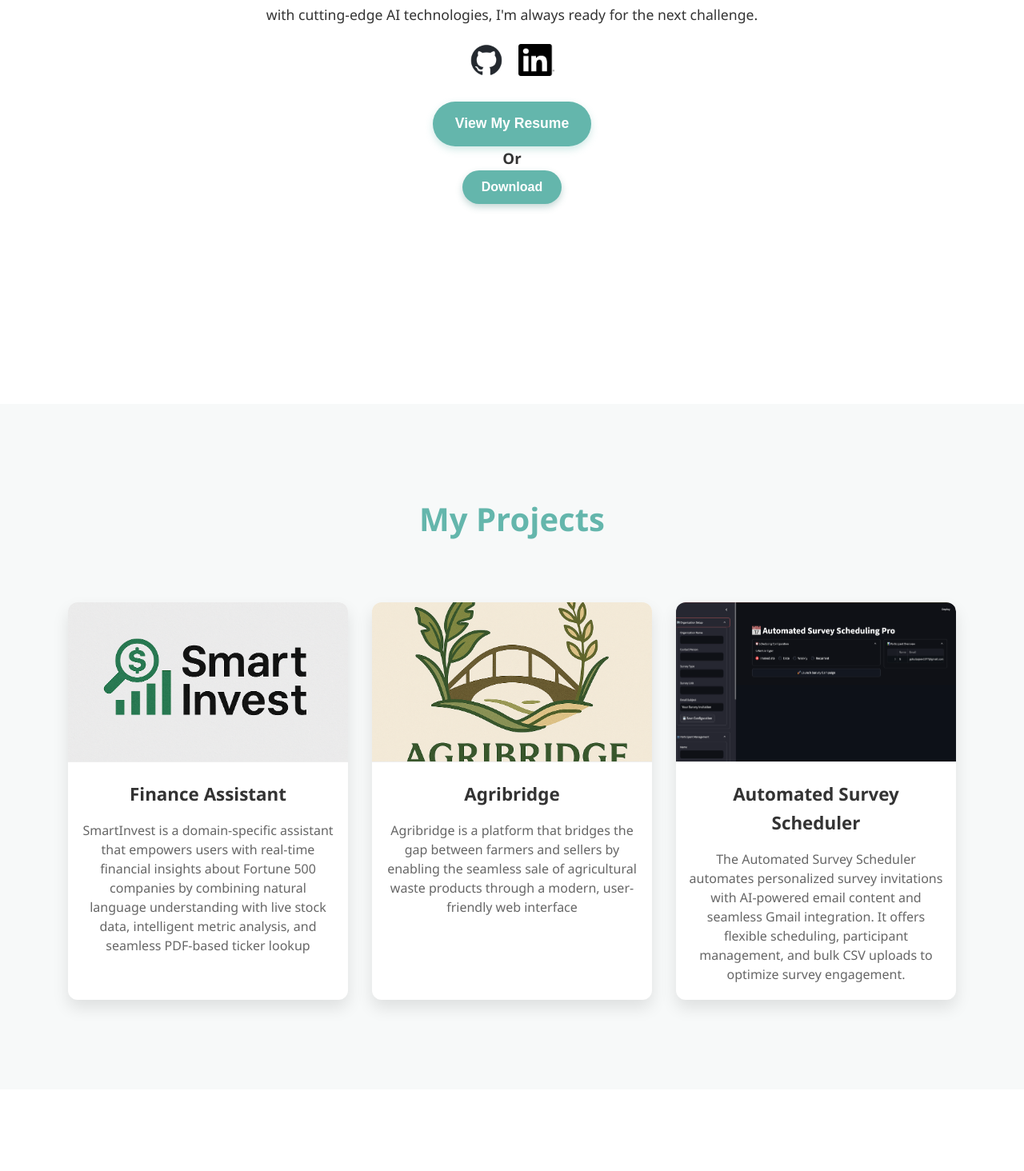
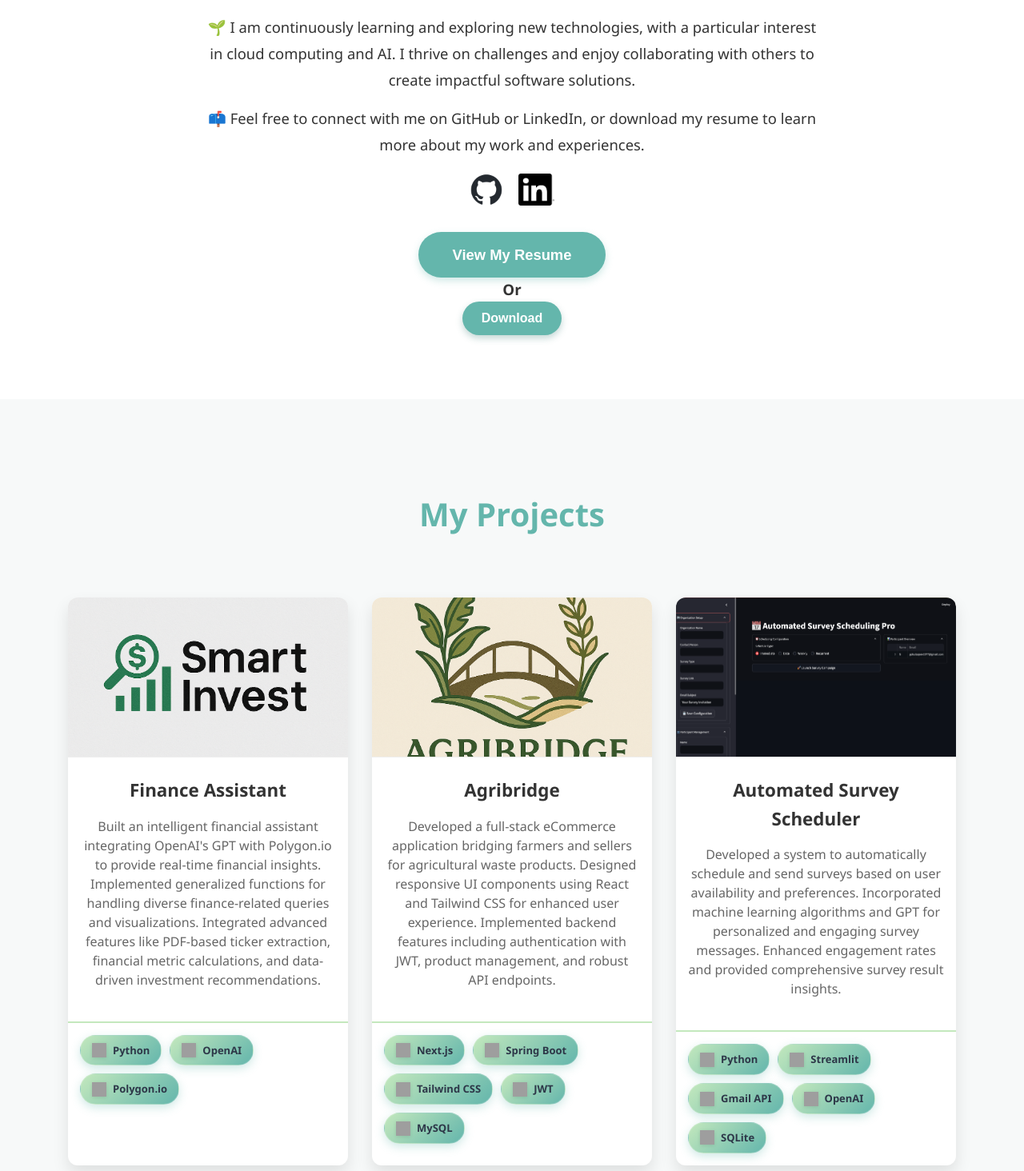
Before and after one commit to Gokulsajeev15/My_Portfolio, a React (Vite) app: page / in a window 1280 px wide. Shown: the part 1333-2797 px from the top of the page at 80% size. Built offline with nearby package versions, Linux system fonts and the light colour scheme; grey boxes are pictures that could not be loaded.

Commit message:
Updated my about page nad projectts page

```diff
--- a/components/About.jsx
+++ b/components/About.jsx
@@ -6,8 +6,14 @@ function About() {
       <>
         <section id="about" className="about">
             <h1>About Me</h1>
-            <p>I'm Gokul Sajeevan, currently pursuing my MSc in Computer Science at University College Dublin. I'm deeply passionate about Software Engineering and AI, actively enhancing my skills to become an impactful software engineer.</p>
-            <p>Technology excites me! I began with Python and Java, ventured into JavaScript, React, and Spring Boot, and now I'm diving deeper into Cloud Technologies, Kubernetes, and Generative AI. Whether it's building intuitive web applications, exploring backend systems, or experimenting with cutting-edge AI technologies, I'm always ready for the next challenge.</p>
+            <p>I'm a Student Doing My MSc Computer Science in UCD</p>
+        <p>👋 Hi, I'm Gokul Sajeev, a passionate software developer with a keen interest in building innovative solutions. Currently pursuing my MSc in Computer Science at University College Dublin, I have a strong foundation in software development and a growing expertise in cloud technologies.</p>
+        <p>💻 I have hands-on experience in developing full-stack applications, with a focus on creating efficient and scalable solutions. My projects include a finance assistant leveraging OpenAI's GPT, an eCommerce platform for agricultural products, and an automated survey scheduler using machine learning.</p>
+        <p>🌱 I am continuously learning and exploring new technologies, with a particular interest in cloud computing and AI. I thrive on challenges and enjoy collaborating with others to create impactful software solutions.</p>
+        <p>📫 Feel free to connect with me on GitHub or LinkedIn, or download my resume to learn more about my work and experiences.</p>
+
+
+            <p></p>
               <div className="about-links">
                 <a href="https://github.com/Gokulsajeev15" target="_blank" rel="noopener noreferrer">
                     <img src="/My_Portfolio/assets/github-mark.png" alt="GitHub" className="social-icon" />
--- a/components/Projects.jsx
+++ b/components/Projects.jsx
@@ -1,13 +1,65 @@
 import React from 'react';
 
 // Reusable ProjectCard Component
-function ProjectCard({ title, description, image,link }) {
+function ProjectCard({ title, description, image, link, technologies }) {
+
+  // Real logo URLs for technologies with reliable CDN sources
+  const getTechLogo = (tech) => {
+    const logoMap = {
+      'Python': 'https://cdn.jsdelivr.net/gh/devicons/devicon/icons/python/python-original.svg',
+      'OpenAI API': 'https://seeklogo.com/images/O/open-ai-logo-8B9BFEDC26-seeklogo.com.png',
+      'Polygon.io': 'https://cdn.brandfetch.io/idfGjoDDfo/w/400/h/400/theme/dark/icon.jpeg?c=1dxbfHSJFAPEGdCLU4o5B',
+      'Streamlit': 'https://streamlit.io/images/brand/streamlit-mark-color.png',
+      'Next.js': 'https://cdn.jsdelivr.net/gh/devicons/devicon/icons/nextjs/nextjs-original.svg',
+      'Spring Boot': 'https://cdn.jsdelivr.net/gh/devicons/devicon/icons/spring/spring-original.svg',
+      'Tailwind CSS': 'https://upload.wikimedia.org/wikipedia/commons/d/d5/Tailwind_CSS_Logo.svg',
+      'JWT': 'https://jwt.io/img/pic_logo.svg',
+      'MySQL': 'https://cdn.jsdelivr.net/gh/devicons/devicon/icons/mysql/mysql-original.svg',
+      'Gmail API': 'https://cdn.jsdelivr.net/gh/devicons/devicon/icons/google/google-original.svg',
+      'SQLite': 'https://cdn.jsdelivr.net/gh/devicons/devicon/icons/sqlite/sqlite-original.svg',
+      'OpenAI': 'https://seeklogo.com/images/O/open-ai-logo-8B9BFEDC26-seeklogo.com.png'
+    };
+    return logoMap[tech];
+  };
+
   return (
     <a className='project-card' href={link}>
       <div>
         <img src={image} alt={title} className="project-image" />
         <h3>{title}</h3>
         <p>{description}</p>
+        {technologies && (
+          <div className="tech-stack">
+            {technologies.map((tech, index) => (
+              <span
+                key={index}
+                className="tech-badge"
+              >
+                <img
+                  src={getTechLogo(tech)}
+                  alt={tech}
+                  style={{
+                    width: '18px',
+                    height: '18px',
+                    filter: 'drop-shadow(0 1px 2px rgba(0,0,0,0.1))'
+                  }}
+                  onError={(e) => {
+                    // Fallback to a simple colored circle if image fails to load
+                    e.target.style.display = 'none';
+                    const fallback = document.createElement('div');
+                    fallback.style.width = '18px';
+                    fallback.style.height = '18px';
+                    fallback.style.borderRadius = '50%';
+                    fallback.style.background = 'linear-gradient(45deg, #4299e1, #63b3ed)';
+                    fallback.style.flexShrink = '0';
+                    e.target.parentNode.insertBefore(fallback, e.target);
+                  }}
+                />
+                {tech}
+              </span>
+            ))}
+          </div>
+        )}
       </div>
     </a>
   );
@@ -19,25 +71,25 @@ function Projects() {
   const projectData = [
     {
       title: 'Finance Assistant',
-      description: "SmartInvest is a domain-specific assistant that empowers users with real-time financial insights about Fortune 500 companies by combining natural language understanding with live stock data, intelligent metric analysis, and seamless PDF-based ticker lookup",
+      description: "Built an intelligent financial assistant integrating OpenAI's GPT with Polygon.io to provide real-time financial insights. Implemented generalized functions for handling diverse finance-related queries and visualizations. Integrated advanced features like PDF-based ticker extraction, financial metric calculations, and data-driven investment recommendations.",
       image: '/My_Portfolio/assets/Finance assistant.png',
-      link:'https://github.com/Gokulsajeev15/Finance-Assistant'
-
+      link:'https://github.com/Gokulsajeev15/Finance-Assistant',
+      technologies: ['Python', 'OpenAI', 'Polygon.io']
     },
 
     {
       title: 'Agribridge',
-      description: "Agribridge is a platform that bridges the gap between farmers and sellers by enabling the seamless sale of agricultural waste products through a modern, user-friendly web interface",
+      description: "Developed a full-stack eCommerce application bridging farmers and sellers for agricultural waste products. Designed responsive UI components using React and Tailwind CSS for enhanced user experience. Implemented backend features including authentication with JWT, product management, and robust API endpoints.",
       image: '/My_Portfolio/assets/Agribridge.png',
-      link:'https://github.com/Gokulsajeev15/Agribridge'
-
+      link:'https://github.com/Gokulsajeev15/Agribridge',
+      technologies: ['Next.js', 'Spring Boot', 'Tailwind CSS', 'JWT', 'MySQL']
     },
     {
       title: 'Automated Survey Scheduler',
-      description: 'The Automated Survey Scheduler automates personalized survey invitations with AI-powered email content and seamless Gmail integration. It offers flexible scheduling, participant management, and bulk CSV uploads to optimize survey engagement.',
+      description: 'Developed a system to automatically schedule and send surveys based on user availability and preferences. Incorporated machine learning algorithms and GPT for personalized and engaging survey messages. Enhanced engagement rates and provided comprehensive survey result insights.',
       image: '/My_Portfolio/assets/Automated_scheduler.png',
-      link:'https://github.com/Gokulsajeev15/Automated-Survey_scheduler'
-
+      link:'https://github.com/Gokulsajeev15/Automated-Survey_scheduler',
+      technologies: ['Python', 'Streamlit', 'Gmail API', 'OpenAI', 'SQLite']
     }
 
   ];
@@ -55,6 +107,7 @@ function Projects() {
               description={project.description}
               image={project.image}
               link={project.link}
+              technologies={project.technologies}
             />
           ))}
         </div>
--- a/src/App.css
+++ b/src/App.css
@@ -103,26 +103,27 @@
   /* ------------------ About ----------------------*/
   .about {
     text-align: center;
-    padding: 250px 20px;
+    padding: 80px 20px;
     min-height: 90vh;
-    max-width: 1200px;
+    max-width: 900px;
     margin: 0 auto;
   }
 
   .about h1 {
     color: #64b6ac;
-    font-size: 2.5rem;
-    margin-bottom: 2rem;
+    font-size: 2.8rem;
+    margin-bottom: 2.5rem;
     position: relative;
     display: inline-block;
   }
 
 
   .about p {
-    font-size: 1.1rem;
+    font-size: 1.15rem;
     line-height: 1.8;
     max-width: 800px;
-    margin: 0 auto;
+    margin: 15px auto;
+    padding: 0 15px;
   }
 
   /* Resume Button Styles */
@@ -264,7 +265,6 @@
     border-radius: 12px;
     overflow: hidden;
     width: 350px;
-    text-align: center;
     background-color: white;
     box-shadow: 0 10px 20px rgba(0, 0, 0, 0.1);
     transition: transform 0.3s ease, box-shadow 0.3s ease;
@@ -288,12 +288,52 @@
     color: #333;
     margin: 15px 0;
     padding: 0 15px;
+    text-align: center;
   }
 
   .project-card p {
     color: #666;
     padding: 0 15px 20px;
     line-height: 1.5;
+    text-align: center;
+  }
+
+  .tech-stack {
+    display: flex;
+    flex-wrap: wrap;
+    gap: 10px;
+    margin-top: 20px;
+    padding: 15px;
+    border-top: 2px solid #c3e8bd;
+    justify-content: flex-start;
+    text-align: left;
+  }
+
+  .tech-badge {
+    display: inline-flex;
+    align-items: center;
+    gap: 8px;
+    background: linear-gradient(135deg, #c3e8bd, #64b6ac);
+    color: #2d3748;
+    padding: 8px 14px;
+    border-radius: 25px;
+    font-size: 13px;
+    font-weight: 600;
+    box-shadow: 0 4px 12px rgba(100, 182, 172, 0.3);
+    transition: all 0.3s ease;
+    border: 1px solid rgba(255, 255, 255, 0.2);
+    cursor: pointer;
+  }
+
+  .tech-badge:hover {
+    transform: none;
+    box-shadow: none;
+  }
+
+  .tech-badge img {
+    width: 18px;
+    height: 18px;
+    filter: drop-shadow(0 1px 2px rgba(0,0,0,0.1));
   }
 
   /* ------------------ Contact ----------------------*/
```
